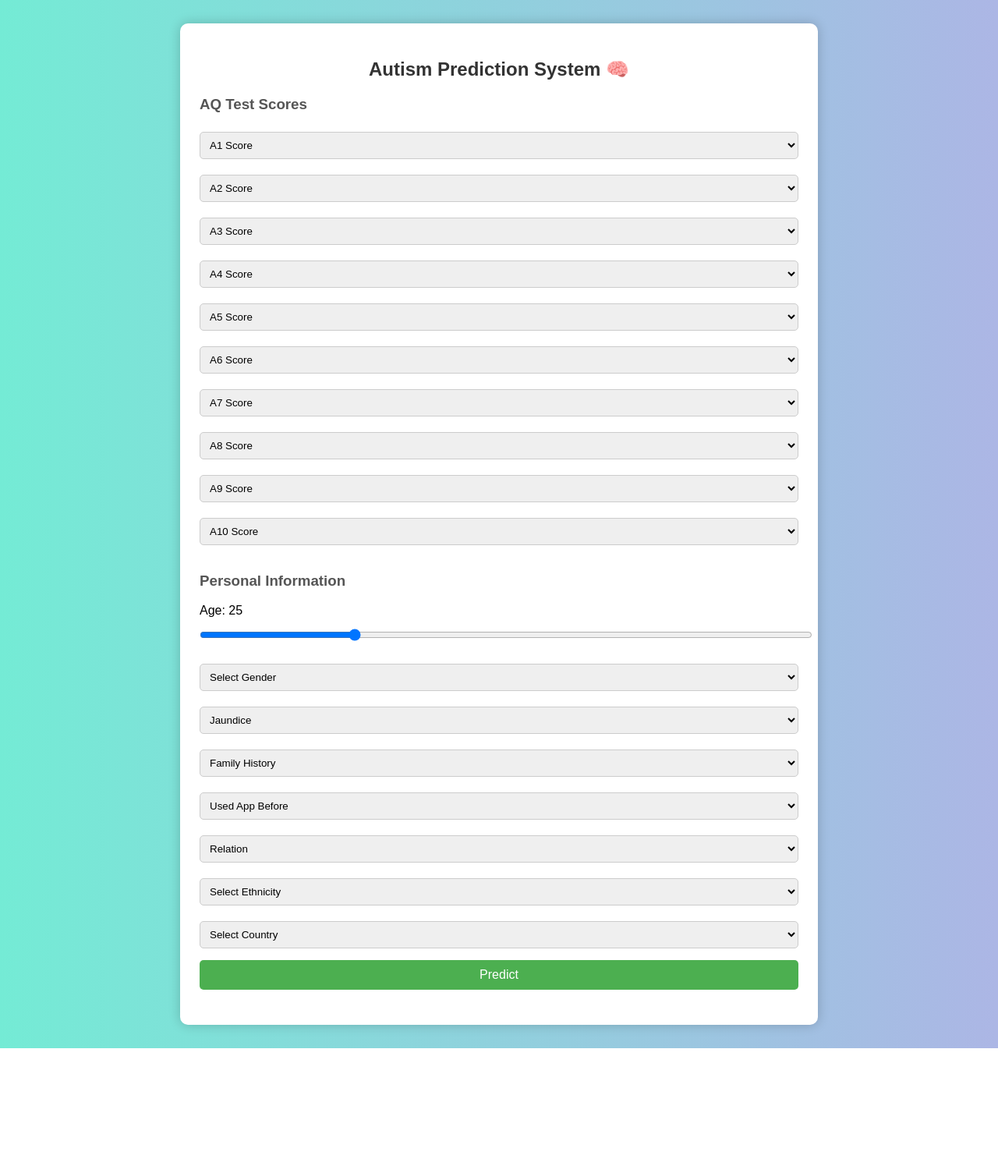
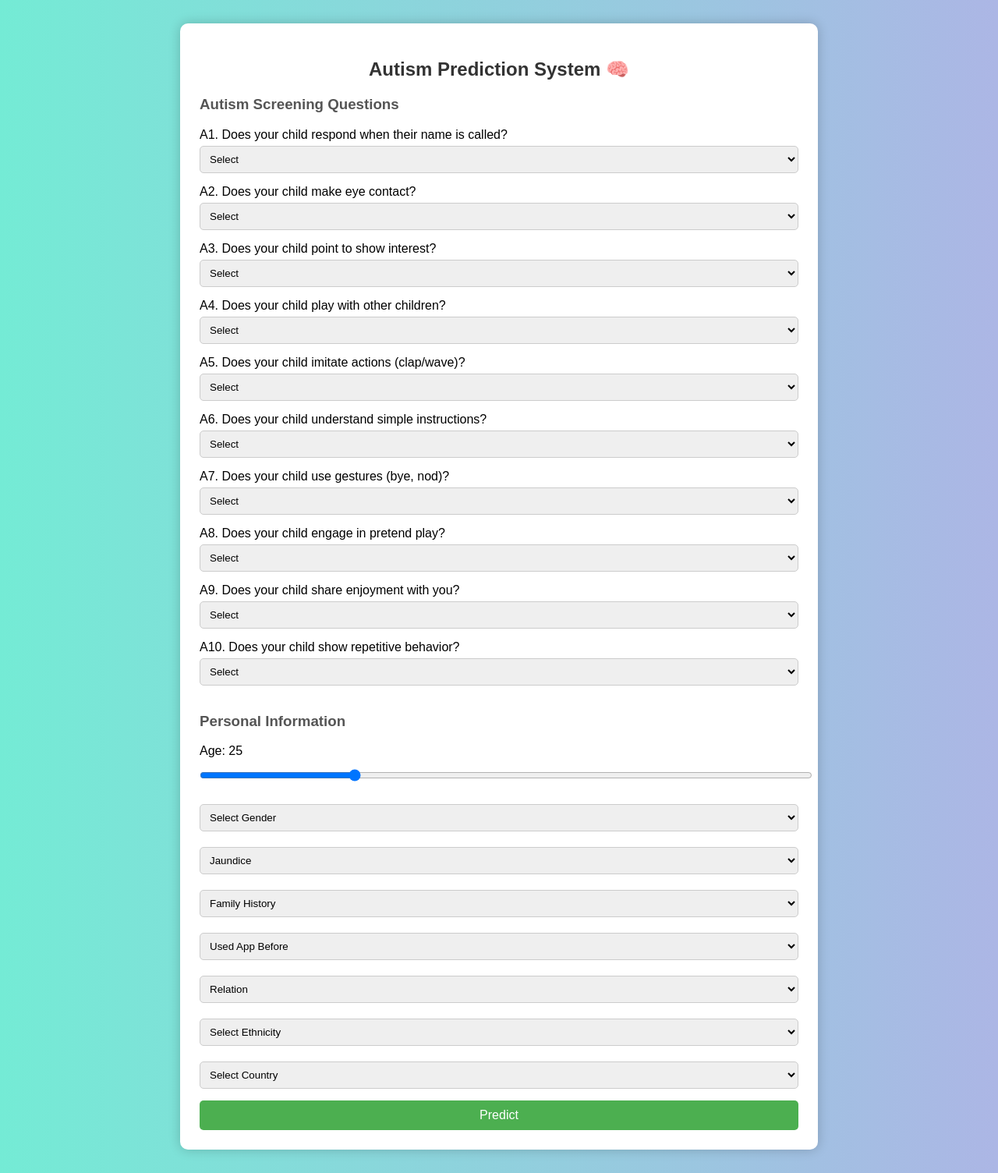
Before and after one commit to Gautamchalotra/Autism-Prediction, a Flask app: page / in a window 1280 px wide. Shown: the whole page at 78% size. Before the commit the page ends 1344 px from the top, so only its background shows below. Run offline with Flask 3, Linux system fonts and the light colour scheme; parts of the project's set-up code (start-up, migrations or seed data) failed here and were passed over.

Commit message:
update project

```diff
--- a/deployment/app.py
+++ b/deployment/app.py
@@ -40,9 +40,10 @@ def predict():
 
         prediction = model.predict(final_input)[0]
 
-        result = "Autism Detected " if prediction == 1 else "No Autism "
-
-        return render_template("index.html", prediction_text=result)
+        if prediction == 1:
+         return render_template("autism.html")
+        else:
+         return render_template("no_autism.html")
 
     except Exception as e:
         return f"Error: {e}"
--- a/deployment/templates/index.html
+++ b/deployment/templates/index.html
@@ -1,161 +1,3 @@
-<!-- <!doctype html>
-<html>
-  <head>
-    <title>Autism Prediction</title>
-  </head>
-
-  <body>
-    <h2>Autism Prediction System</h2>
-
-    <form action="/predict" method="post">
-      <h3>AQ Test Scores</h3>
-
-      A1: <input type="number" name="A1_Score" min="0" max="1" required /><br />
-      A2: <input type="number" name="A2_Score" min="0" max="1" required /><br />
-      A3: <input type="number" name="A3_Score" min="0" max="1" required /><br />
-      A4: <input type="number" name="A4_Score" min="0" max="1" required /><br />
-      A5: <input type="number" name="A5_Score" min="0" max="1" required /><br />
-      A6: <input type="number" name="A6_Score" min="0" max="1" required /><br />
-      A7: <input type="number" name="A7_Score" min="0" max="1" required /><br />
-      A8: <input type="number" name="A8_Score" min="0" max="1" required /><br />
-      A9: <input type="number" name="A9_Score" min="0" max="1" required /><br />
-      A10:<input
-        type="number"
-        name="A10_Score"
-        min="0"
-        max="1"
-        required
-      /><br />
-
-      <br />
-
-      <h3>Personal Info</h3>
-
-      Age: <input type="number" name="age" required /><br /><br />
-
-      Gender:
-      <select name="gender">
-        <option value="m">male</option>
-        <option value="f">female</option></select
-      ><br /><br />
-
-      Ethnicity:
-      <input type="text" name="ethnicity" required /><br /><br />
-
-      Jaundice:
-      <select name="jaundice">
-        <option value="yes">yes</option>
-        <option value="no">no</option></select
-      ><br /><br />
-
-      Family History (austim):
-      <select name="austim">
-        <option value="yes">yes</option>
-        <option value="no">no</option></select
-      ><br /><br />
-
-      Country:
-      <input type="text" name="contry_of_res" required /><br /><br />
-
-      Used App Before:
-      <select name="used_app_before">
-        <option value="yes">yes</option>
-        <option value="no">no</option></select
-      ><br /><br />
-      Relation:
-      <select name="relation">
-        <option value="Self">Self</option>
-        <option value="Others">Others</option></select
-      ><br /><br />
-
-      <input type="submit" value="Predict" />
-    </form>
-
-    <h3>{{ prediction_text }}</h3>
-  </body>
-</html> -->
-<!-- <!doctype html>
-<html>
-  <head>
-    <title>Autism Prediction</title>
-    <link
-      rel="stylesheet"
-      href="{{ url_for('static', filename='style.css') }}"
-    />
-  </head>
-
-  <body>
-    <div class="container">
-      <h2>Autism Prediction System 🧠</h2>
-
-      <form action="/predict" method="post">
-        <h3>AQ Test Scores</h3>
-
-        <input
-          type="number"
-          name="A1_Score"
-          placeholder="A1 Score (0 or 1)"
-          required
-        />
-        <input type="number" name="A2_Score" placeholder="A2 Score" required />
-        <input type="number" name="A3_Score" placeholder="A3 Score" required />
-        <input type="number" name="A4_Score" placeholder="A4 Score" required />
-        <input type="number" name="A5_Score" placeholder="A5 Score" required />
-        <input type="number" name="A6_Score" placeholder="A6 Score" required />
-        <input type="number" name="A7_Score" placeholder="A7 Score" required />
-        <input type="number" name="A8_Score" placeholder="A8 Score" required />
-        <input type="number" name="A9_Score" placeholder="A9 Score" required />
-        <input
-          type="number"
-          name="A10_Score"
-          placeholder="A10 Score"
-          required
-        />
-
-        <h3>Personal Information</h3>
-
-        <input type="number" name="age" placeholder="Age" required />
-
-        <select name="gender">
-          <option value="m">Male</option>
-          <option value="f">Female</option>
-        </select>
-
-        <select name="jaundice">
-          <option value="yes">Jaundice: Yes</option>
-          <option value="no">Jaundice: No</option>
-        </select>
-
-        <select name="austim">
-          <option value="yes">Family History: Yes</option>
-          <option value="no">Family History: No</option>
-        </select>
-
-        <select name="used_app_before">
-          <option value="yes">Used App Before: Yes</option>
-          <option value="no">Used App Before: No</option>
-        </select>
-
-        <select name="relation">
-          <option value="Self">Self</option>
-          <option value="Others">Others</option>
-        </select>
-
-        <input type="text" name="ethnicity" placeholder="Ethnicity" required />
-        <input
-          type="text"
-          name="contry_of_res"
-          placeholder="Country"
-          required
-        />
-
-        <button type="submit">Predict</button>
-      </form>
-
-      <div class="result">{{ prediction_text }}</div>
-    </div>
-  </body>
-</html> -->
 <!doctype html>
 <html>
   <head>
@@ -171,16 +13,87 @@
       <h2>Autism Prediction System 🧠</h2>
 
       <form action="/predict" method="post">
-        <h3>AQ Test Scores</h3>
+        <h3>Autism Screening Questions</h3>
 
-        <!-- A1 to A10 Dropdown (0 or 1) -->
-        {% for i in range(1,11) %}
-        <select name="A{{i}}_Score" required>
-          <option value="">A{{i}} Score</option>
-          <option value="0">0</option>
-          <option value="1">1</option>
+        <!-- A1 -->
+        <label>A1. Does your child respond when their name is called?</label>
+        <select name="A1_Score" required>
+          <option value="">Select</option>
+          <option value="0">0 (No)</option>
+          <option value="1">1 (Yes)</option>
         </select>
-        {% endfor %}
+
+        <!-- A2 -->
+        <label>A2. Does your child make eye contact?</label>
+        <select name="A2_Score" required>
+          <option value="">Select</option>
+          <option value="0">0 (No)</option>
+          <option value="1">1 (Yes)</option>
+        </select>
+
+        <!-- A3 -->
+        <label>A3. Does your child point to show interest?</label>
+        <select name="A3_Score" required>
+          <option value="">Select</option>
+          <option value="0">0 (No)</option>
+          <option value="1">1 (Yes)</option>
+        </select>
+
+        <!-- A4 -->
+        <label>A4. Does your child play with other children?</label>
+        <select name="A4_Score" required>
+          <option value="">Select</option>
+          <option value="0">0 (No)</option>
+          <option value="1">1 (Yes)</option>
+        </select>
+
+        <!-- A5 -->
+        <label>A5. Does your child imitate actions (clap/wave)?</label>
+        <select name="A5_Score" required>
+          <option value="">Select</option>
+          <option value="0">0 (No)</option>
+          <option value="1">1 (Yes)</option>
+        </select>
+
+        <!-- A6 -->
+        <label>A6. Does your child understand simple instructions?</label>
+        <select name="A6_Score" required>
+          <option value="">Select</option>
+          <option value="0">0 (No)</option>
+          <option value="1">1 (Yes)</option>
+        </select>
+
+        <!-- A7 -->
+        <label>A7. Does your child use gestures (bye, nod)?</label>
+        <select name="A7_Score" required>
+          <option value="">Select</option>
+          <option value="0">0 (No)</option>
+          <option value="1">1 (Yes)</option>
+        </select>
+
+        <!-- A8 -->
+        <label>A8. Does your child engage in pretend play?</label>
+        <select name="A8_Score" required>
+          <option value="">Select</option>
+          <option value="0">0 (No)</option>
+          <option value="1">1 (Yes)</option>
+        </select>
+
+        <!-- A9 -->
+        <label>A9. Does your child share enjoyment with you?</label>
+        <select name="A9_Score" required>
+          <option value="">Select</option>
+          <option value="0">0 (No)</option>
+          <option value="1">1 (Yes)</option>
+        </select>
+
+        <!-- A10 -->
+        <label>A10. Does your child show repetitive behavior?</label>
+        <select name="A10_Score" required>
+          <option value="">Select</option>
+          <option value="0">0 (No)</option>
+          <option value="1">1 (Yes)</option>
+        </select>
 
         <h3>Personal Information</h3>
 
@@ -306,8 +219,6 @@
 
         <button type="submit">Predict</button>
       </form>
-
-      <div class="result">{{ prediction_text }}</div>
     </div>
   </body>
 </html>
```
Also changed, not shown: app.py (+4 -3 lines), deployment/templates/autism.html (added, +20 -0 lines), deployment/templates/no_autism.html (added, +20 -0 lines), templates/autism.html (added, +20 -0 lines), templates/index.html (+79 -168 lines), templates/no_autism.html (added, +20 -0 lines).
